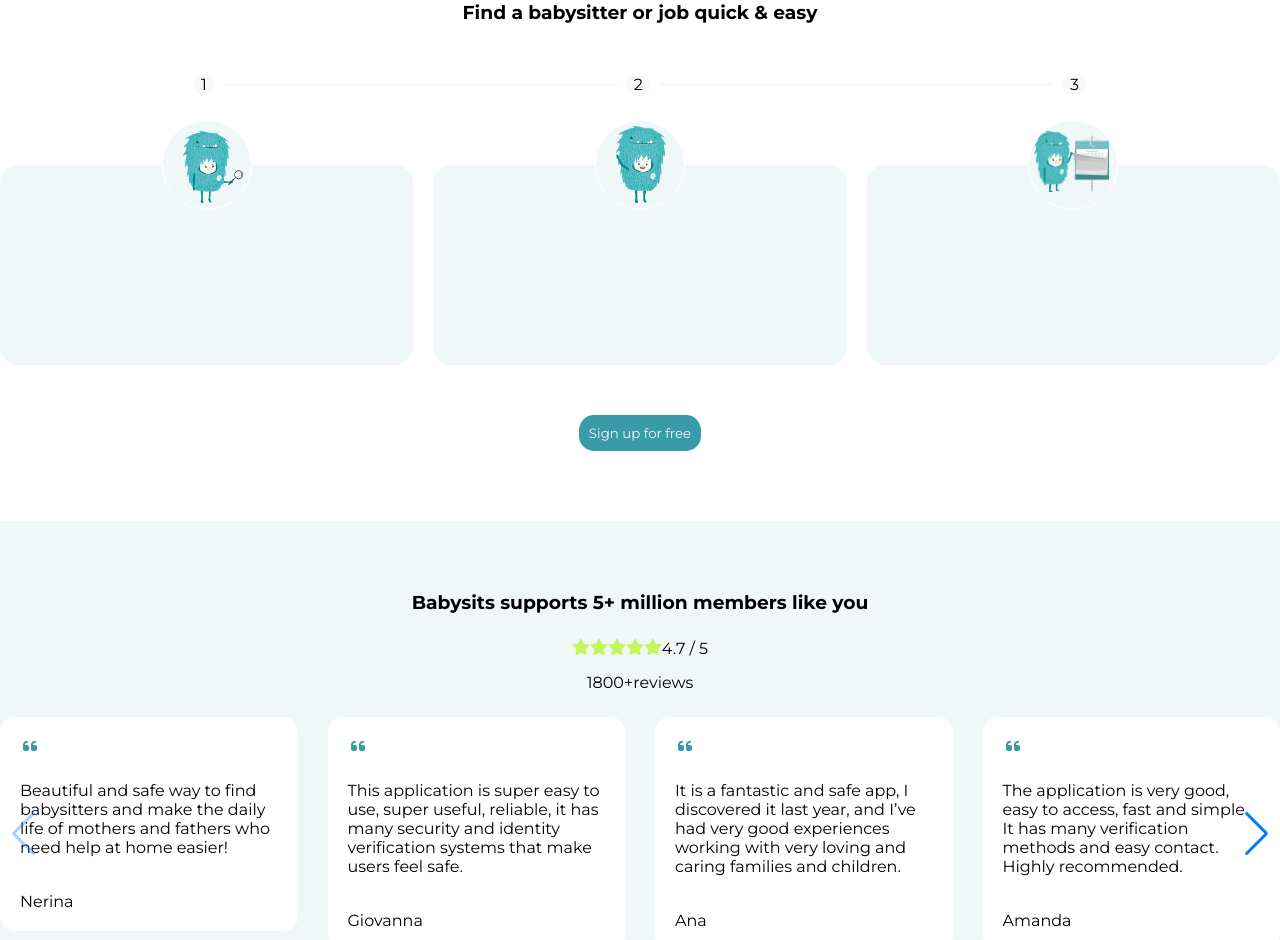
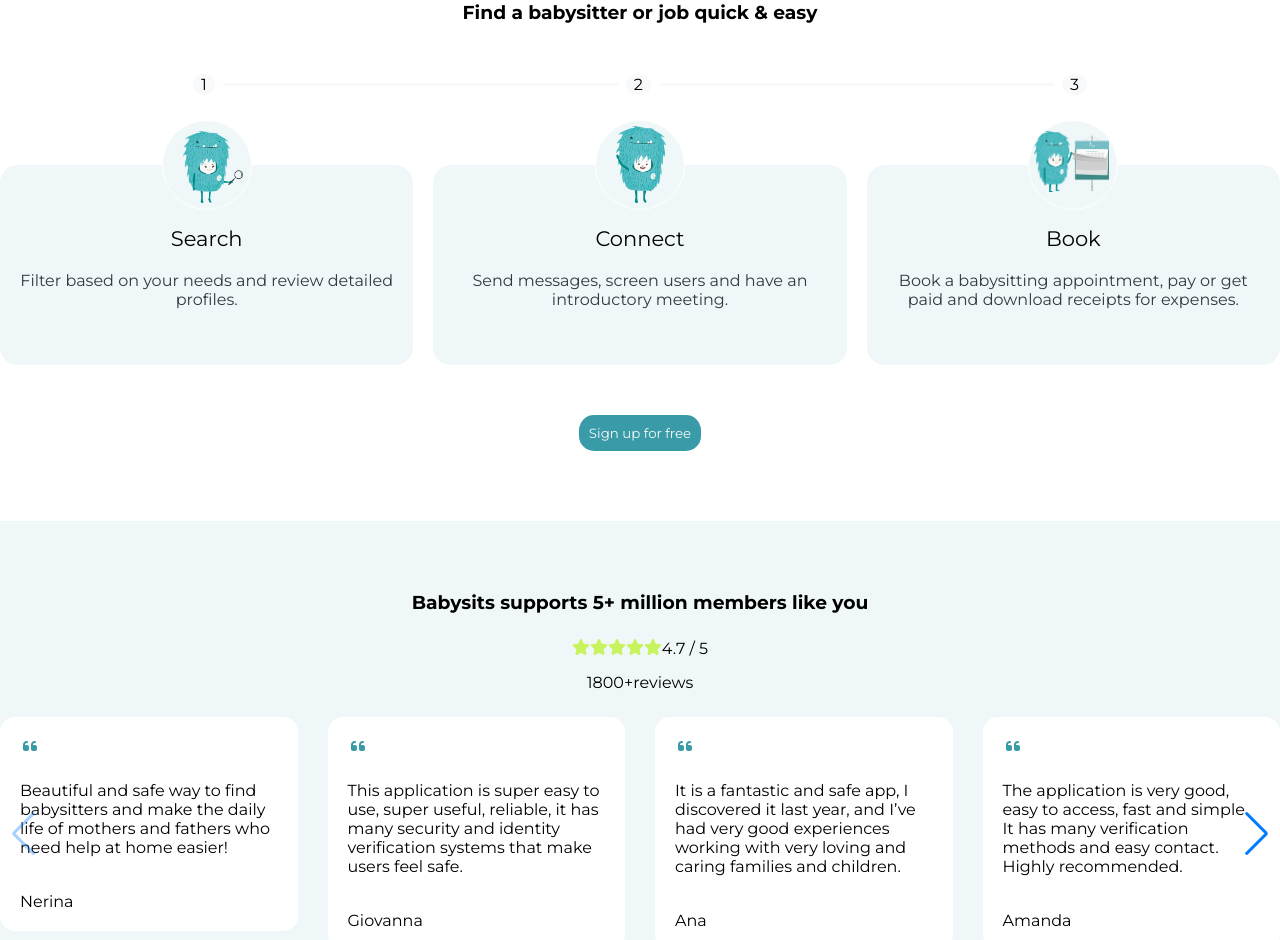
Before and after one commit to nicatabdullay3v/DayeApp, a React (Vite) app: page / in a window 1280 px wide. Shown: the part 1860-2800 px from the top of the page. Built offline with nearby package versions, Linux system fonts and the light colour scheme.

Commit message:
findBaby Changed,footerUp Created

```diff
--- a/src/components/home/findbaby/FindBaby.jsx
+++ b/src/components/home/findbaby/FindBaby.jsx
@@ -17,35 +17,35 @@
           <div className="search">
             <div>
               <div className="circle_search"></div>
-              {/* <div className="boxs_details">
+              <div className="boxs_details">
                 <p>Search</p>
                 <span>
                   Filter based on your needs and review detailed profiles.
                 </span>
-              </div> */}
+              </div>
             </div>
           </div>
           <div className="connect">
             <div>
               <div className="circle_connect"></div>
-              {/* <div className="boxs_details">
+              <div className="boxs_details">
                 <p>Connect</p>
                 <span>
                   Send messages, screen users and have an introductory meeting.
                 </span>
-              </div> */}
+              </div>
             </div>
           </div>
           <div className="book">
             <div>
               <div className="circle_book"></div>
-              {/* <div className="boxs_details">
+              <div className="boxs_details">
                 <p>Book</p>
                 <span>
                   Book a babysitting appointment, pay or get paid and download
                   receipts for expenses.
                 </span>
-              </div> */}
+              </div>
             </div>
           </div>
         </div>
--- a/src/components/home/findbaby/findbaby.scss
+++ b/src/components/home/findbaby/findbaby.scss
@@ -4,11 +4,11 @@
   .container {
     margin: 0 auto;
     max-width: 1300px;
-    .sign_button{
+    .sign_button {
       display: flex;
       justify-content: center;
       margin-top: 50px;
-        button{
+      button {
         padding: 10px;
         border-radius: 15px;
         background-color: #389ba7;
@@ -44,13 +44,27 @@
       gap: 20px;
 
       .search {
+
         width: 500px;
         height: 200px;
         background-color: #eff7f8;
         border-radius: 18px;
         display: flex;
         justify-content: center;
+        .boxs_details{
+          padding: 16px 16px 48px;
+          text-align: center;
+          p{
+            font-size: 21px;
+            margin-bottom: 20px;
+          }
+          span{
+            color: #323940;
+          }
+        }
         .circle_search {
+          margin: 0 auto;
+
           width: 90px;
           height: 90px;
           background-color: #eff7f8;
@@ -62,7 +76,6 @@
           background-repeat: no-repeat;
           background-position-x: 20px;
           background-position-y: 10px;
-
         }
       }
       .connect {
@@ -72,7 +85,19 @@
         border-radius: 18px;
         display: flex;
         justify-content: center;
+        .boxs_details{
+          padding: 16px 16px 48px;
+          text-align: center;
+          p{
+            font-size: 21px;
+            margin-bottom: 20px;
+          }
+          span{
+            color: #323940;
+          }
+        }
         .circle_connect {
+          margin: 0 auto;
           margin-top: -45px;
           width: 90px;
           height: 90px;
@@ -93,7 +118,20 @@
         background-color: #eff7f8;
         display: flex;
         justify-content: center;
+        .boxs_details{
+          padding: 16px 16px 48px;
+          text-align: center;
+          p{
+            font-size: 21px;
+            margin-bottom: 20px;
+          }
+          span{
+            color: #323940;
+          }
+        }
         .circle_book {
+          margin: 0 auto;
+
           margin-top: -45px;
           width: 90px;
           height: 90px;
@@ -105,7 +143,6 @@
           background-repeat: no-repeat;
           background-position-y: 10px;
           background-position-x: 5px;
-
         }
       }
     }
@@ -113,7 +150,7 @@
 }
 
 @media screen and (max-width: 767px) {
-    .boxs{
+  .boxs {
     flex-direction: column;
     align-items: center;
     .search,
@@ -122,13 +159,12 @@
       margin-top: 60px;
     }
   }
-    .one_two_three{
-        display: none ;
+  .one_two_three {
+    display: none;
   }
-
 }
 @media screen and (max-width: 992px) {
-    .boxs{
+  .boxs {
     flex-direction: column;
     align-items: center;
     .search,
@@ -137,7 +173,7 @@
       margin-top: 60px;
     }
   }
-    .one_two_three{
-        display: none ;
+  .one_two_three {
+    display: none;
   }
 }
--- a/src/components/home/footerup/FooterUp.jsx
+++ b/src/components/home/footerup/FooterUp.jsx
@@ -0,0 +1,40 @@
+import React from "react";
+import "./FooterUp.scss";
+const FooterUp = () => {
+  return (
+    <>
+      <section id="footer_up">
+        <div className="container">
+       <div className="footer_up">
+       <div className="footer_left">
+            <div className="footer_animation">
+              <img
+                src="./../../../../src/assets/images/sign-language-hello-animation.gif"
+                alt=""
+              />
+            </div>
+          </div>
+          <div className="footer_right">
+            <div className="footer_right_text">
+              <div className="footer_right_text_title"><h2>What are you looking for?</h2></div>
+              <div className="footer_right_text_description"><p>Babysitters <li>•</li> Nannies <li>•</li>  Special Needs Care<li>•</li>  Parents-help-parents <li>•</li>  Babysitting jobs <li>•</li> Nanny jobs <li>•</li>  Childcare agencies</p></div>
+              <div className="footer_right_text_title"><h2>Childcare wherever you need it</h2></div>
+              <div className="footer_right_text_description countries ">New York <li>•</li>  Los Angeles <li>•</li>  Chicago <li>•</li>  Brooklyn <li>•</li> Houston <li>•</li>  Borough of Queens  <li>•</li>  Phoenix <li>•</li>  Philadelphia <li>•</li>  San Antonio<li>•</li>  San Diego<li>•</li>  The Bronx<li>•</li>  Dallas <li>•</li>  San Jose <li>•</li>  Jacksonville<li>•</li>  Austin<li>•</li>  Fort Worth<li>•</li>  Columbus<li>•</li>  Indianapolis<li>•</li>  Charlotte<li>•</li>  San Francisco<li>•</li>  Seattle<li>•</li>  Denver<li>•</li>  Washington D.C.<li>•</li>  Nashville<li>•</li>  El Paso<li>•</li>  Oklahoma City<li>•</li>  Detroit<li>•</li>  Boston<li>•</li> Portland<li>•</li>  Memphis <li>•</li> Las Vegas <li>•</li> Baltimore<li>•</li>  Milwaukee <li>•</li>  Albuquerque<li>•</li>  Tucson <li>•</li> Fresno <li>•</li> Sacramento<li>•</li>  Omaha<li>•</li>  Kansas City<li>•</li>  Long Beach</div>
+              <div className="footer_right_text_title"><h2>Do your employees need a babysitter?</h2></div>
+              <div className="footer_right_text_description svgdes">
+                <svg class="svg-inline--fa fa-building fa-fw" aria-hidden="true" focusable="false" data-prefix="far" data-icon="building" role="img" xmlns="http://www.w3.org/2000/svg" viewBox="0 0 384 512" data-fa-i2svg=""><path fill="currentColor" d="M64 48c-8.8 0-16 7.2-16 16V448c0 8.8 7.2 16 16 16h80V400c0-26.5 21.5-48 48-48s48 21.5 48 48v64h80c8.8 0 16-7.2 16-16V64c0-8.8-7.2-16-16-16H64zM0 64C0 28.7 28.7 0 64 0H320c35.3 0 64 28.7 64 64V448c0 35.3-28.7 64-64 64H64c-35.3 0-64-28.7-64-64V64zm88 40c0-8.8 7.2-16 16-16h48c8.8 0 16 7.2 16 16v48c0 8.8-7.2 16-16 16H104c-8.8 0-16-7.2-16-16V104zM232 88h48c8.8 0 16 7.2 16 16v48c0 8.8-7.2 16-16 16H232c-8.8 0-16-7.2-16-16V104c0-8.8 7.2-16 16-16zM88 232c0-8.8 7.2-16 16-16h48c8.8 0 16 7.2 16 16v48c0 8.8-7.2 16-16 16H104c-8.8 0-16-7.2-16-16V232zm144-16h48c8.8 0 16 7.2 16 16v48c0 8.8-7.2 16-16 16H232c-8.8 0-16-7.2-16-16V232c0-8.8 7.2-16 16-16z"></path></svg>
+                <p> Babysits for Work</p>
+                </div>
+                <div className="footer_right_text_button">
+                  <button>Sign me up!</button>
+                </div>
+            </div>
+          </div>
+       </div>
+        </div>
+      </section>
+    </>
+  );
+};
+
+export default FooterUp;
--- /dev/null
+++ b/src/components/home/footerup/FooterUp.scss
@@ -0,0 +1,77 @@
+#footer_up {
+  background-color: #edf7f8;
+  padding: 64px 0px;
+  .container {
+    max-width: 1300px;
+    margin: 0 auto;
+    .footer_up {
+      display: flex;
+      align-items: center;
+      gap: 100px;
+    }
+    .footer_left {
+      .footer_animation {
+        width: 172px;
+        height: 172px;
+        overflow: hidden;
+        border-radius: 50%;
+        img {
+          width: 100%;
+          object-fit: cover;
+          height: 100%;
+        }
+      }
+    }
+    .footer_right {
+      .footer_right_text {
+        .footer_right_text_button{
+          button{
+            margin-top: 20px;
+            padding: 12px 15px;
+            border: none;
+            background-color:#389BA7 ;
+            color: white;
+            font-size: 20px;
+            border-radius: 30px;
+          }
+        }
+        .countries {
+          height: 50px;
+          overflow: scroll;
+        }
+        .svgdes {
+          color: #389BA7;
+          display: flex;
+          margin-top: 10px;
+          p {
+            text-decoration: underline;
+            color: #222222;
+          color: #389BA7;
+          font-size: 16px;
+          font-weight: 600;
+
+          }
+        }
+        .footer_right_text_title {
+          h2 {
+            color: #323940;
+            margin-bottom: 6px;
+            font-size: 20px;
+            font-weight: 500;
+          }
+        }
+        .footer_right_text_description {
+          margin-bottom: 20px;
+
+          p {
+          }
+        }
+      }
+    }
+  }
+}
+li {
+  display: inline-block;
+  padding: 0px 5px;
+  margin-top: 5px;
+}
--- a/src/pages/Home/Home.jsx
+++ b/src/pages/Home/Home.jsx
@@ -9,23 +9,21 @@
 import Childcare from "../../components/home/childcare/Childcare";
 import Discover from "../../components/home/discover/Discover";
 import Climate from "../../components/home/climate/Climate";
-
+import FooterUp from "../../components/home/footerup/FooterUp";
 
 const Home = () => {
   return (
     <>
       <Navbar />
-      <HeroSection/>
+      <HeroSection />
       <Cards />
-
-
-      <WeKnow/>
-      <FindBaby/>
-      <Support/>
-      <Childcare/>
-      <Discover/>
-      <Climate/>
-
+      <WeKnow />
+      <FindBaby />
+      <Support />
+      <Childcare />
+      <Discover />
+      <Climate />
+      <FooterUp />
     </>
   );
 };
```
Also changed, not shown: src/assets/images/sign-language-hello-animation.gif (added). Lines whose indentation alone changed are shown as unchanged.
